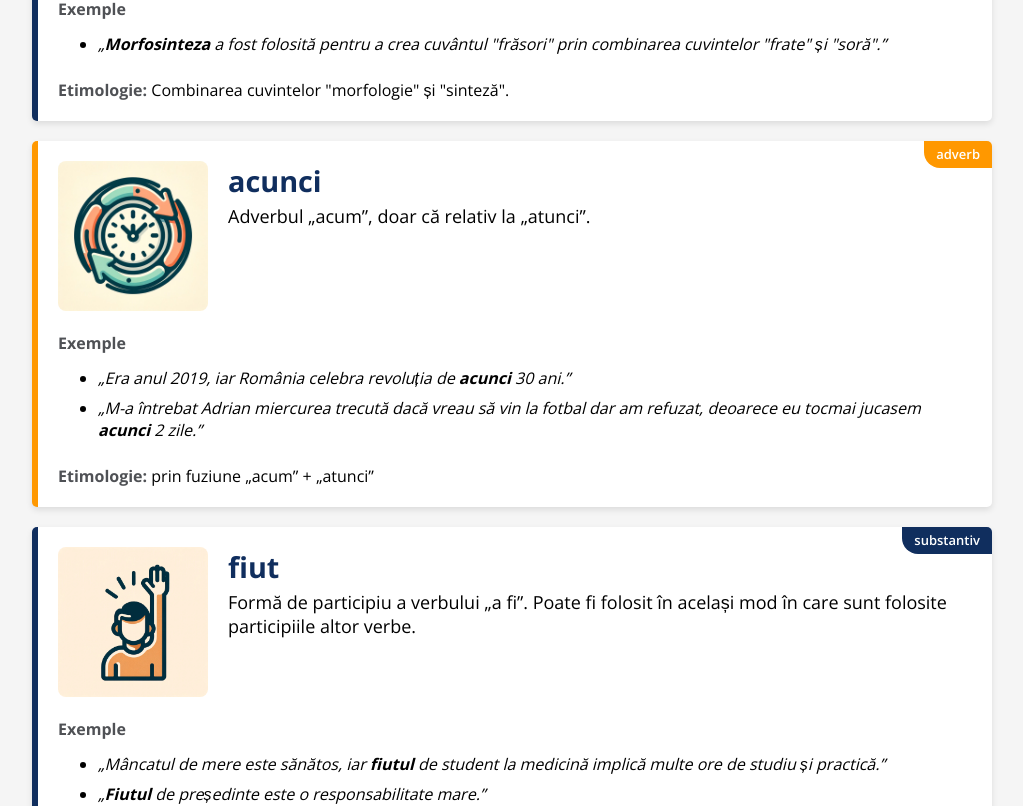
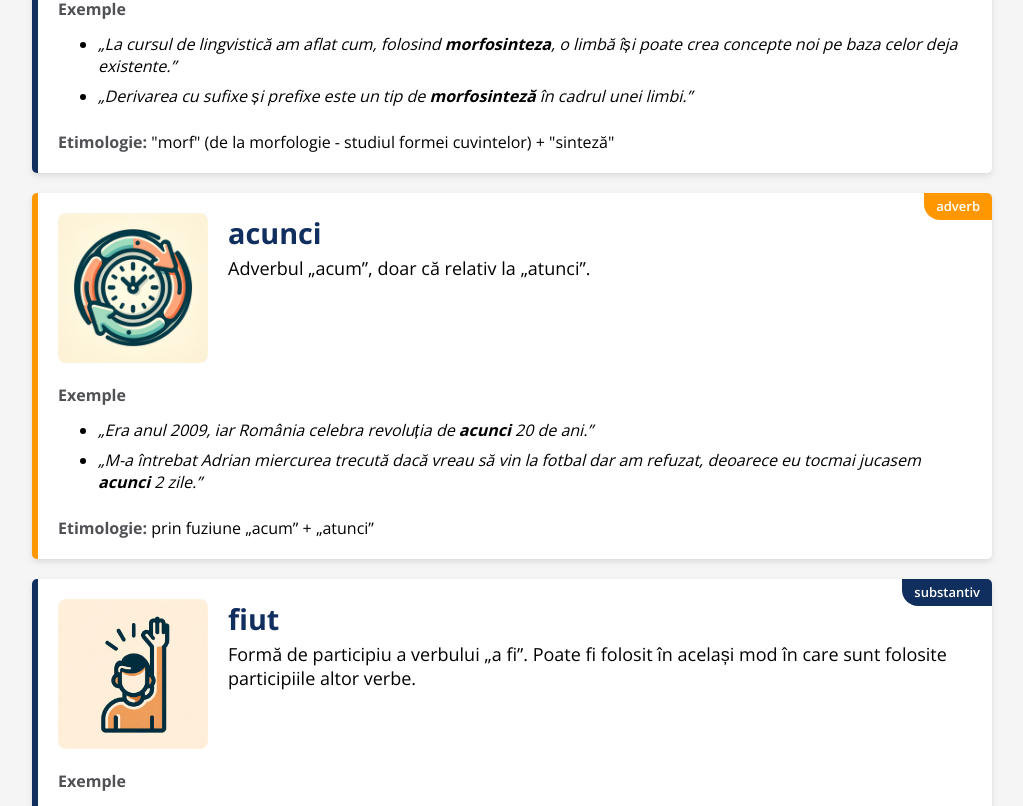
Before and after one commit to iuliuvisovan/nonlogisme, a React (Create React App) app: page / in a window 1280 px wide. Shown: the part 1255-2061 px from the top of the page, without its empty margins (128-1151 px from the left). Built offline with nearby package versions, Linux system fonts and the light colour scheme.

Commit message:
Dunno, improve some examples and definitions

```diff
--- a/src/word-list.js
+++ b/src/word-list.js
@@ -18,8 +18,11 @@ const wordList = [
     partOfSpeech: 'substantiv',
     partOfSpeechType: 'comun',
     definition: 'Proces de creare a cuvintelor noi într-o limbă prin combinarea și manipularea formelor morfologice existente.',
-    examples: ['<b>Morfosinteza</b> a fost folosită pentru a crea cuvântul "frăsori" prin combinarea cuvintelor "frate" și "soră".'],
-    etymology: 'Combinarea cuvintelor "morfologie" și "sinteză".',
+    examples: [
+      'La cursul de lingvistică am aflat cum, folosind <b>morfosinteza</b>, o limbă își poate crea concepte noi pe baza celor deja existente.',
+      'Derivarea cu sufixe și prefixe este un tip de <b>morfosinteză</b> în cadrul unei limbi.',
+    ],
+    etymology: '"morf" (de la morfologie - studiul formei cuvintelor) + "sinteză"',
   },
   {
     slug: 'acunci',
@@ -28,7 +31,7 @@ const wordList = [
     partOfSpeechType: 'de timp',
     definition: 'Adverbul „acum”, doar că relativ la „atunci”.',
     examples: [
-      'Era anul 2019, iar România celebra revoluția de <b>acunci</b> 30 ani.',
+      'Era anul 2009, iar România celebra revoluția de <b>acunci</b> 20 de ani.',
       'M-a întrebat Adrian miercurea trecută dacă vreau să vin la fotbal dar am refuzat, deoarece eu tocmai jucasem <b>acunci</b> 2 zile.',
     ],
     etymology: 'prin fuziune „acum” + „atunci”',
@@ -40,8 +43,9 @@ const wordList = [
     partOfSpeechType: 'comun',
     definition: 'Formă de participiu a verbului „a fi”. Poate fi folosit în același mod în care sunt folosite participiile altor verbe.',
     examples: [
-      'Mâncatul de mere este sănătos, iar <b>fiutul</b> de student la medicină implică multe ore de studiu și practică.',
-      '<b>Fiutul</b> de președinte este o responsabilitate mare.',
+      '<b>Fiutul</b> de președinte este o mare responsabilitate.',
+      '<b>Fiutul</b> de student la medicină implică multe ore de studiu și dedicare.',
+      '<b>Fiutul</b> de cetățean străin într-o țară nouă e cu-adevărat o provocare.',
     ],
     etymology: 'morfosinteză',
   },
```
